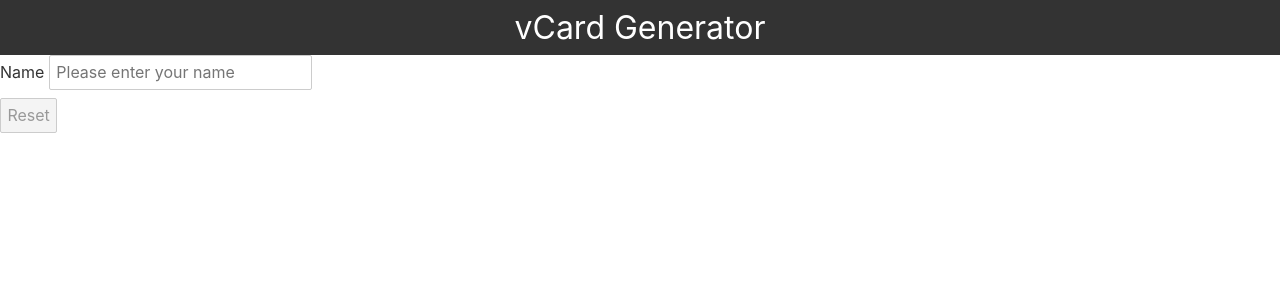
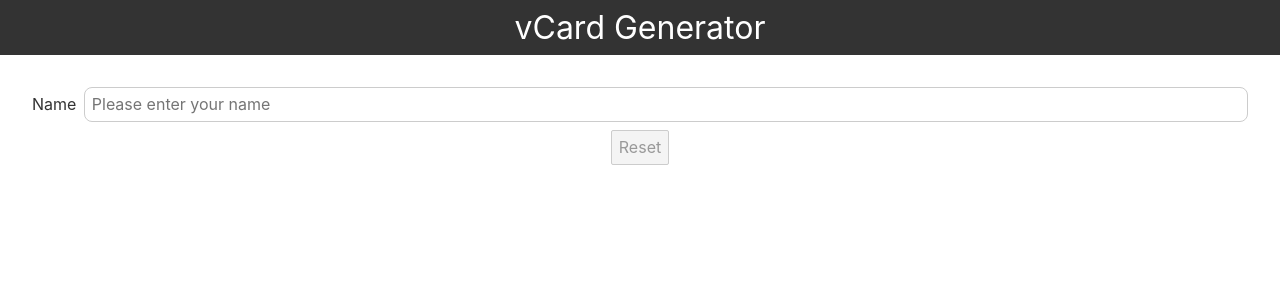
Before and after one commit to fgirham/svelte-and-sapper-course, a Svelte app in the folder my-svelte-app/: page / in a window 1280 px wide. Shown: the top 300 px of the page. Built offline with nearby package versions, Linux system fonts and the light colour scheme.

Commit message:
update form styling

```diff
--- a/my-svelte-app/public/global.css
+++ b/my-svelte-app/public/global.css
@@ -33,7 +33,6 @@ input, button, select, textarea {
 	font-size: inherit;
 	-webkit-padding: 0.4em 0;
 	padding: 0.4em;
-	margin: 0 0 0.5em 0;
 	box-sizing: border-box;
 	border: 1px solid #ccc;
 	border-radius: 2px;
--- a/my-svelte-app/src/components/Form.svelte
+++ b/my-svelte-app/src/components/Form.svelte
@@ -15,9 +15,30 @@
 </script>
 
 <style>
+  form {
+    display: flex;
+    flex-direction: column;
+    align-items: center;
+    padding: 2rem;
+  }
+
+  label {
+    display: flex;
+    flex-grow: 0;
+    align-items: center;
+    justify-content: center;
+    width: 100%;
+    margin-bottom: 8px;
+  }
+
+  input {
+    border-radius: 8px;
+    flex-grow: 1;
+    margin-left: 8px;
+  }
+
   .active {
     border-color: #ff9800;
-    box-shadow: 0 1px 3px #f57c00;
     outline: none;
   }
 </style>
```
